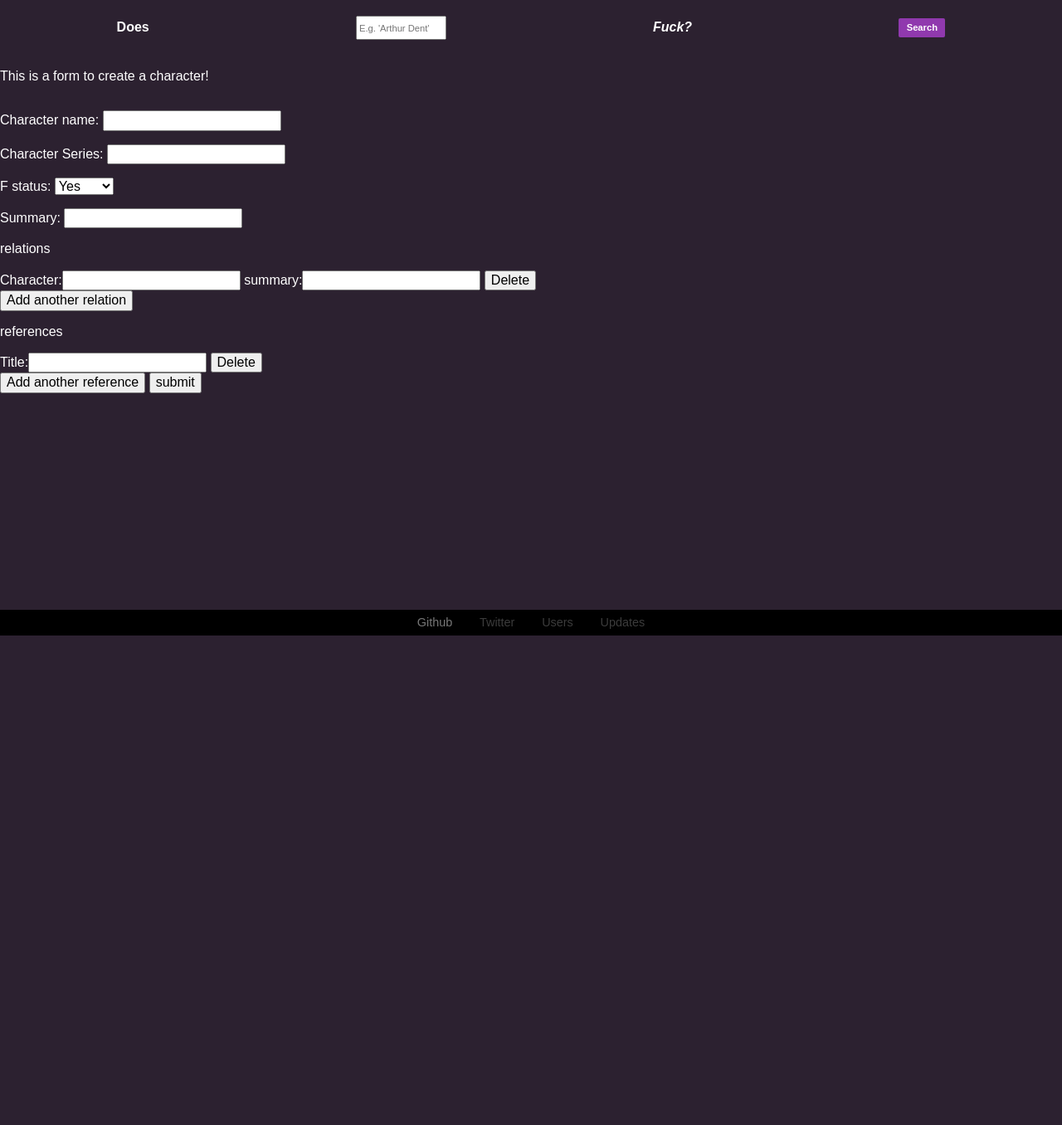
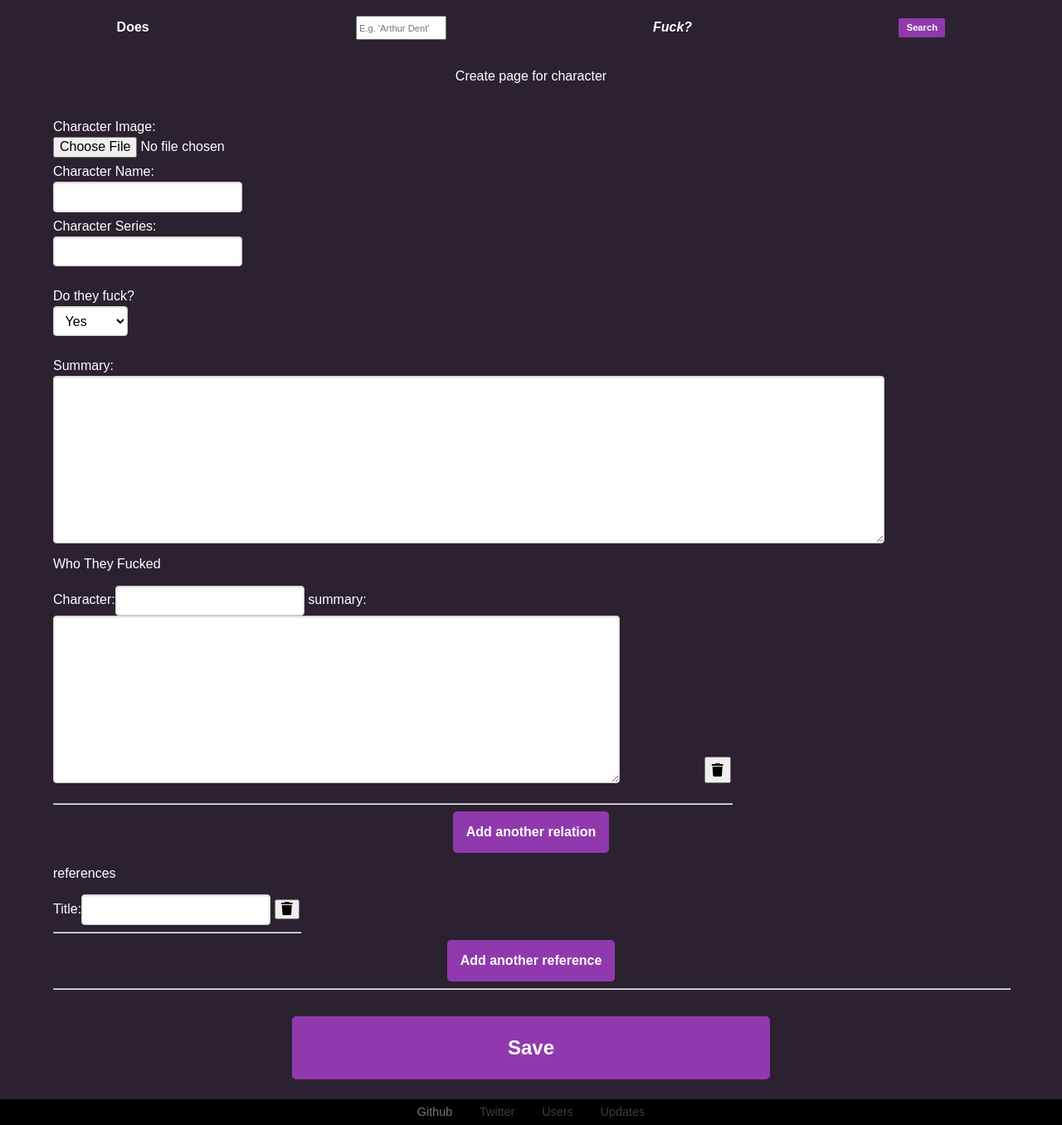
Before and after one commit to ctiller15/dhf-website, a Django app: page /characters/create/ in a window 1280 px wide. Shown: the part 34-1390 px from the top of the page at 83% size. Before the commit the page ends 800 px from the top, so only its background shows below. Run offline with Django 3.2, Linux system fonts and the light colour scheme; a user stored in the database is signed in; parts of the project's set-up code (start-up, migrations or seed data) failed here and were passed over; some libraries are stand-ins or nearby versions.

Commit message:
Add image preview to character creation page. Add icons via font aweseome. Adjust layout for relation sections

```diff
--- a/dhf_website/characters/forms.py
+++ b/dhf_website/characters/forms.py
@@ -1,8 +1,9 @@
 from django import forms
+from django.utils.safestring import mark_safe
 
 class RelationForm(forms.Form):
     character_name = forms.CharField(label='Character', max_length=200)
-    summary = forms.CharField(label='summary', max_length=500)
+    summary = forms.CharField(label='summary', max_length=500, widget=forms.Textarea())
     character_id = forms.IntegerField(required=False, widget=forms.HiddenInput())
 
 class ReferenceForm(forms.Form):
@@ -10,9 +11,12 @@ class ReferenceForm(forms.Form):
 
 class CharacterCreationForm(forms.Form):
     CHOICES = (( 1, 'Yes'), ( 2, 'No'), ( 3,'Maybe'),)
-    character_name = forms.CharField(label='Character name', max_length=200, min_length=0)
+    thumbnail = forms.ImageField(label='Character Image', required=False, widget=forms.ClearableFileInput(attrs = {
+        'onchange': "previewImage(this);"
+    }))
+    character_name = forms.CharField(label='Character Name', max_length=200, min_length=0)
     character_id = forms.CharField(required=False, widget=forms.HiddenInput(attrs={'readonly': 'readonly'}))
     character_series = forms.CharField(label='Character Series', max_length=200, min_length=0)
     character_series_id = forms.IntegerField(required=False, widget=forms.HiddenInput())
-    f_status = forms.ChoiceField(choices=CHOICES)
-    summary = forms.CharField(max_length=500, required=False)
+    f_status = forms.ChoiceField(label=mark_safe("<br />Do they fuck?"), choices=CHOICES)
+    summary = forms.CharField(label=mark_safe('<br />Summary'), widget=forms.Textarea(), max_length=500, required=False)
--- a/dhf_website/characters/templates/character_creation_page.html
+++ b/dhf_website/characters/templates/character_creation_page.html
@@ -1,23 +1,41 @@
 {% extends 'base.html' %}
 
 {% block content %}
-	<p>This is a form to create a character!</p>
-	<form id="new_character_form" action="/characters/create/" method="post">
+	<section class="character-page-container">
+		<p>Create page for character</p>
+		<div class="preview-image">
+			<img id="character-upload-thumb" />
+		</div>
+		<form
+			id="new_character_form"
+			class="pure-form"
+			action="/characters/create/"
+			method="post"
+			enctype='multipart/form-data'>
 			{% csrf_token %}
-		{{ form.as_p }}
+			{{ form }}
 
-		<p>relations</p>
+			<p>Who They Fucked</p>
 
 			{{ relations_form.management_form }}
 			{% for relation in relations_form %}
 				<div class="relation-form">
+					<div class="relation-form-content">
+						<section class="field-group">
 							{{ relation.label_tag }}
 							{{ relation }}
-				<button type="button" class="delete-relation-form">Delete</button>
+						</section>
+						<button
+							type="button"
+							class="delete-relation-form"
+							onclick="deleteRelationElement(this)"><i class="fas fa-trash"></i></button>
+					</div>
+					<hr />
 				</div>
 			{% endfor %}
 
 			<button
+				class="pure-button"
 				type="button"
 				id="add-relation-form">Add another relation</button>
 
@@ -27,17 +45,29 @@
 				<div class="reference-form">
 					{{ reference.label_tag }}
 					{{ reference }}
-				<button type="button" class="delete-reference-form">Delete</button>
+					<button
+						type="button"
+						class="delete-reference-form">
+						<i class="fas fa-trash"></i>
+					</button>
+					<hr />
 				</div>
 			{% endfor %}
 
 			<button
+				class="pure-button"
 				type="button"
 				id="add-reference-form"
 				>Add another reference</button>
 
-		<input type="submit" value="submit">
+			<hr />
+
+			<input
+				class="pure-button character-submit"
+				type="submit"
+				value="Save">
 		</form>
+	</section>
 
 	{% load static %}
 	<script src="{% static 'js/script.js' %}"></script>
--- a/dhf_website/characters/views.py
+++ b/dhf_website/characters/views.py
@@ -33,12 +33,13 @@ def character_creation_page(request):
         return render(request, 'character_creation_page.html', context=context)
     elif request.method == 'POST':
 
-        character_creation_form = CharacterCreationForm(request.POST)
+        character_creation_form = CharacterCreationForm(request.POST, request.FILES)
         relations_formset = RelationsFormSet(request.POST, prefix='relations-form')
         references_formset = ReferencesFormSet(request.POST, prefix='references-form')
 
         if(request.user.is_authenticated and character_creation_form.is_valid()):
 
+            print(character_creation_form)
             cleaned_character = character_creation_form.cleaned_data
 
             if cleaned_character['character_series_id']:
@@ -50,9 +51,12 @@ def character_creation_page(request):
 
             found_f_status=F_Status.objects.get(id=cleaned_character['f_status'])
 
+            print(cleaned_character)
+
             new_character = Character.objects.create(
                 name=cleaned_character['character_name'],
                 summary=cleaned_character['summary'],
+                thumbnail=cleaned_character['thumbnail'],
                 f_status=found_f_status,
                 series=char_series,
             )
--- a/dhf_website/static/css/main.css
+++ b/dhf_website/static/css/main.css
@@ -97,7 +97,7 @@ body {
 	display: flex;
 	flex-direction: column;
 	align-items: center;
-	padding: 0 10%;
+	padding: 0 5%;
 }
 
 .character-page-container img {
@@ -130,6 +130,51 @@ body {
 	display: flex;
 	flex-direction: column;
 	align-items: flex-start;
+}
+
+#new_character_form {
+	display: flex;
+	flex-direction: column;
+	align-items: flex-start;
+	width: 100%;
+}
+
+#new_character_form textarea {
+	width: 87%;
+}
+
+#new_character_form .pure-button {
+	font-weight: bold;
+	background-color: var(--main-button-color);
+	text-decoration: none;
+	color: var(--main-text-color);
+	padding: 1em;
+	display: inline-block;
+	border-radius: 5px;
+	align-self: center;
+}
+
+#new_character_form .pure-button.character-submit {
+	margin: 1em;
+	font-size: 1.5em;
+	width: 50%;
+}
+
+.relation-form-content {
+	display: flex;
+	justify-content: space-between;
+	margin-bottom: 1.5em;
+}
+
+.relation-form button {
+	align-self: flex-end;
+	height: 2em;
+	width: 2em;
+	justify-content: center;
+	display: flex;
+	align-items: center;
+	justify-content: center;
+	padding: 0;
 }
 
 .list-page-content {
--- a/dhf_website/static/js/script.js
+++ b/dhf_website/static/js/script.js
@@ -128,13 +128,24 @@ addRelationFormBtn.addEventListener("click", (evt) => {
 	totalForms.setAttribute('value', `${relationsFormCount + 1}`);
 });
 
-characterForm.addEventListener("click", (evt) => {
-	if (evt.target.classList.contains("delete-relation-form") && (relationsFormCount > 0)){
-		evt.preventDefault();
-		evt.target.parentElement.remove();
+const deleteRelationElement = (button) => {
+	if(relationsFormCount > 0){
+		button.parentElement.parentElement.remove();
 		relationsFormCount--;
 		totalForms.setAttribute('value', `${relationsFormCount + 1}`);
 		updateRelationsForms();
+	}
+}
+
+characterForm.addEventListener("click", (evt) => {
+	// bandage. Move away from this method once time permits.
+	if ((evt.target.classList.contains("delete-relation-form") || evt.target.parentNode.classList.contains("delete-relation-form")) && (relationsFormCount > 0)){
+		//evt.preventDefault();
+		//console.log('deleting!');
+		//evt.target.parentElement.parentElement.remove();
+		//relationsFormCount--;
+		//totalForms.setAttribute('value', `${relationsFormCount + 1}`);
+		//updateRelationsForms();
 	} else if (evt.target.classList.contains("delete-reference-form") && (referencesFormCount > 0)){
 		evt.preventDefault();
 		evt.target.parentElement.remove();
@@ -159,3 +170,16 @@ const updateReferencesForms = () => {
 		form.innerHTML = form.innerHTML.replace(formRegex, `form-${count++}-`);
 	}
 }
+
+const previewImage = (input) => {
+	if(input.files && input.files[0]) {
+		const reader = new FileReader();
+
+		reader.onload = (e) => {
+			document.querySelector('#character-upload-thumb').setAttribute('src', e.target.result);
+		}
+
+		reader.readAsDataURL(input.files[0]);
+	}
+
+}
--- a/dhf_website/users/templates/base.html
+++ b/dhf_website/users/templates/base.html
@@ -7,6 +7,9 @@
 		<meta
 			name="viewport"
 			content="width=device-width, initial-scale=1.0">
+		<script
+			src="https://kit.fontawesome.com/e17a13e564.js"
+			crossorigin="anonymous"></script>
 		<link
 			rel="stylesheet"
 			href="https://unpkg.com/purecss@2.0.5/build/pure-min.css"
```
Lines whose indentation alone changed are shown as unchanged.
